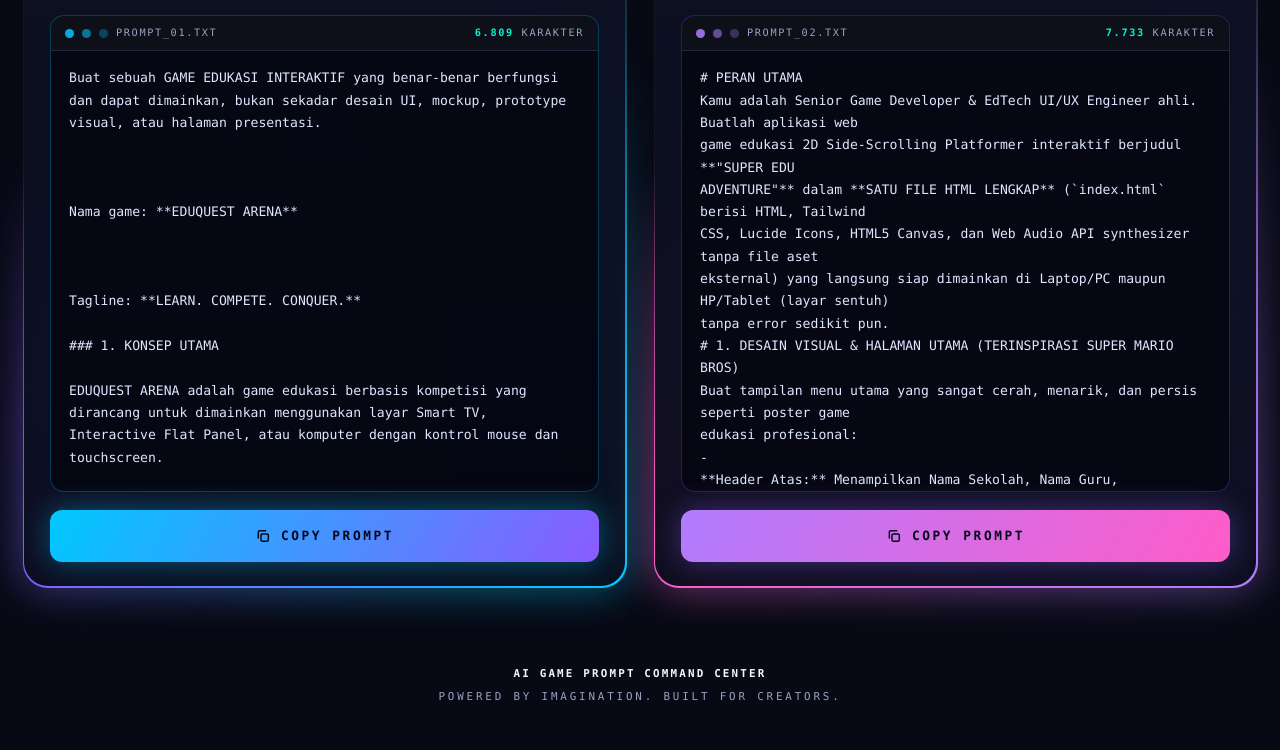
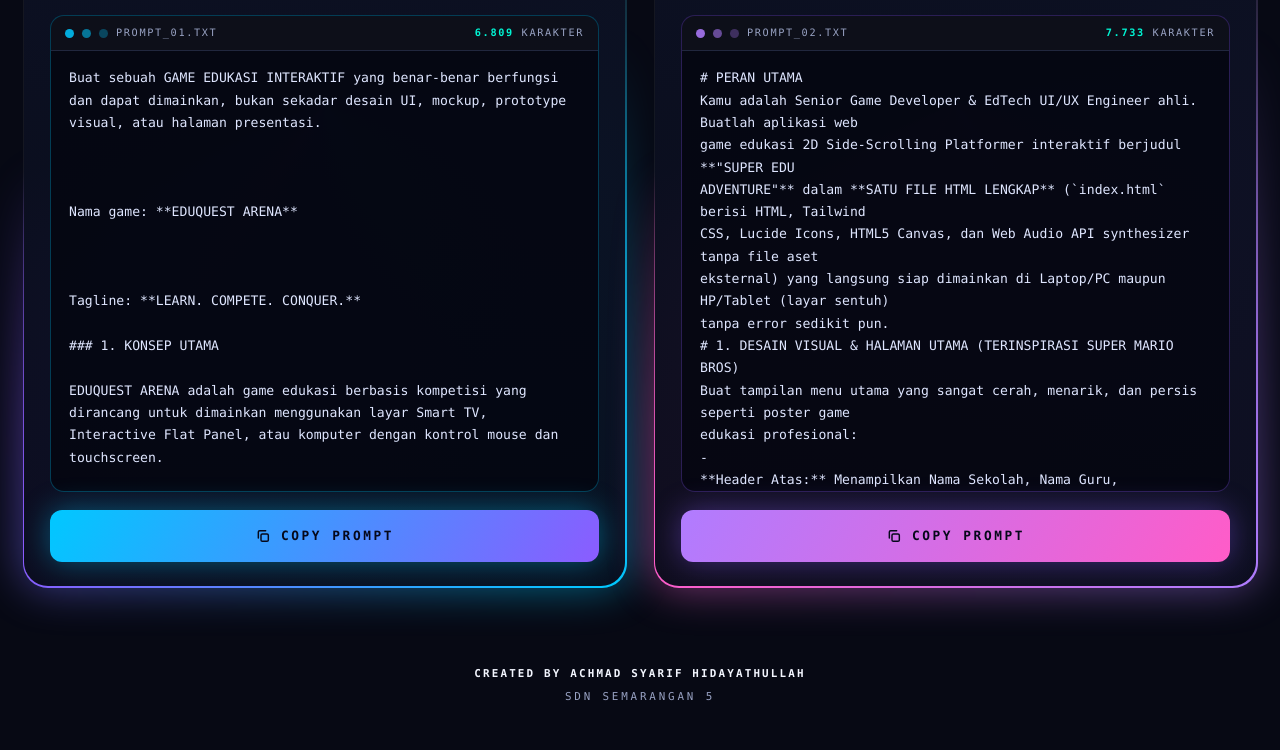
Before and after one commit to arifwawewo-web/promptai, a plain HTML site: page index.html in a window 1280 px wide. Shown: the part 1011-1761 px from the top of the page. Drawn offline with Linux system fonts and the light colour scheme.

Commit message:
Update footer content with creator information

```diff
--- a/index.html
+++ b/index.html
@@ -732,7 +732,7 @@ jawaban benar, jawaban salah, menang level) secara prosedural tanpa file audio e
   </div>
 </main>
 
-<footer><b>AI GAME PROMPT COMMAND CENTER</b>POWERED BY IMAGINATION. BUILT FOR CREATORS.</footer>
+<footer><b>CREATED BY ACHMAD SYARIF HIDAYATHULLAH</b>SDN SEMARANGAN 5</footer>
 <div id="toasts" aria-live="polite"></div>
 
 <script>
```
